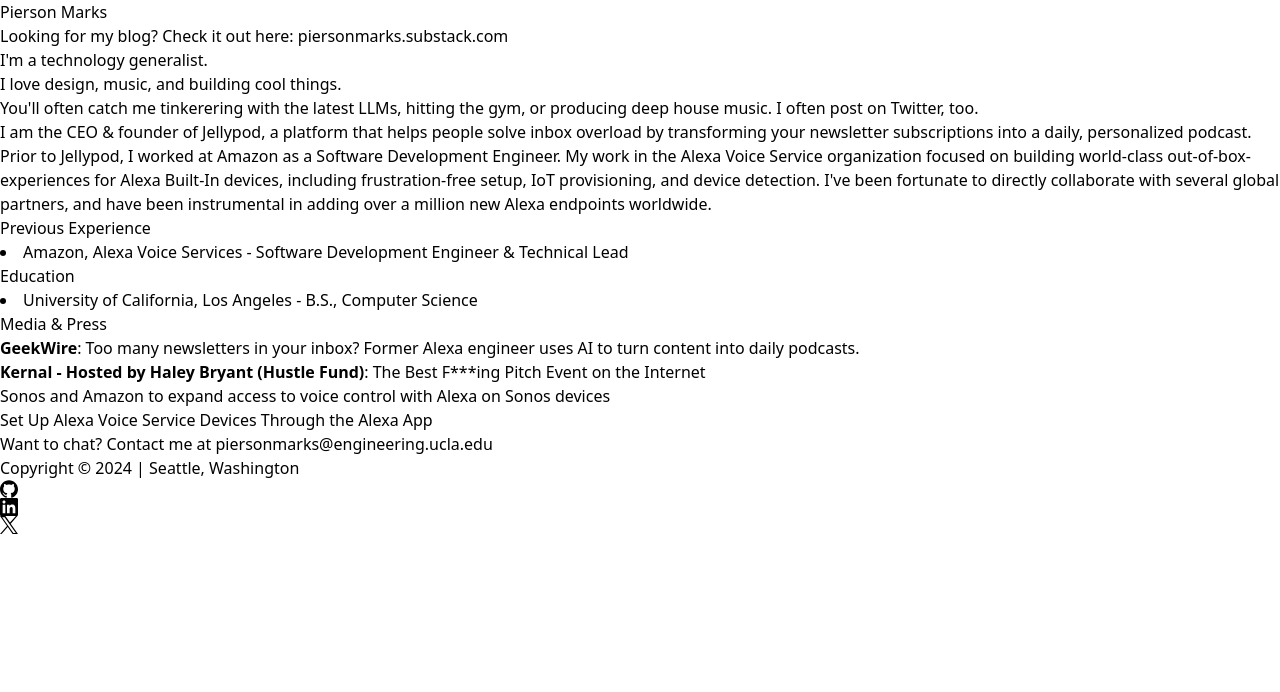
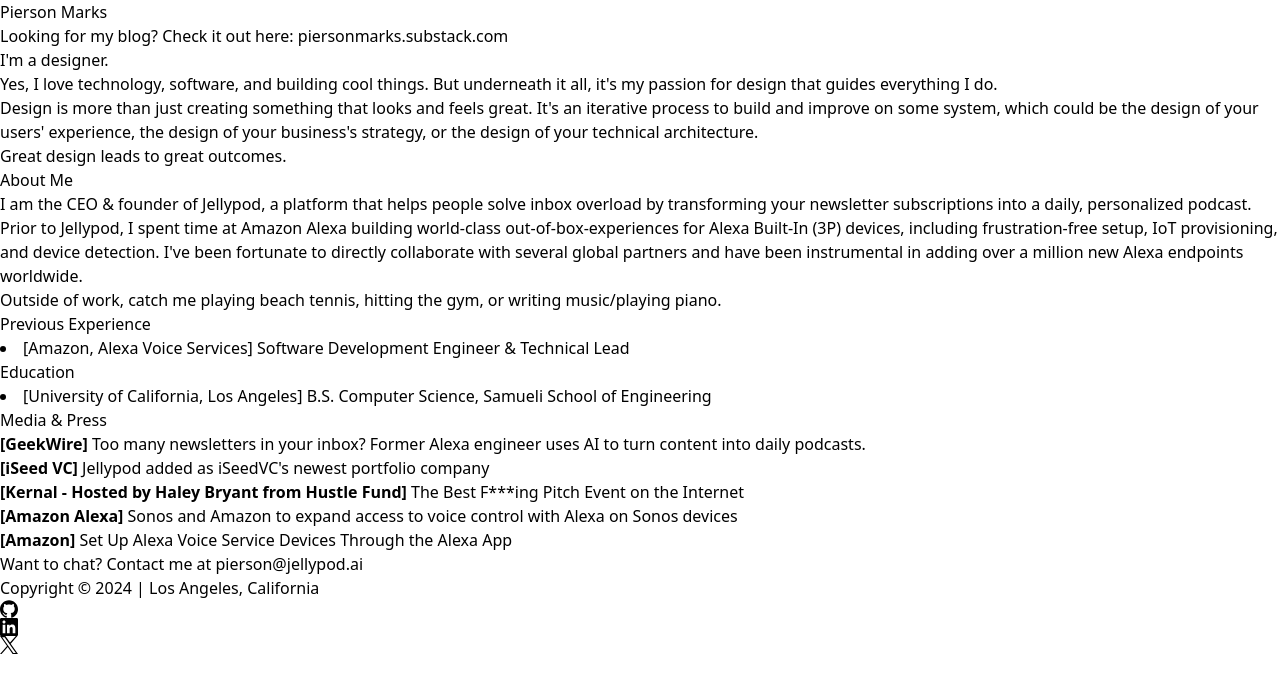
Before and after one commit to piersonmarks/personal_website, a React (Vite) app: page / in a window 1280 px wide. Shown: the top 692 px of the page. Built offline with nearby package versions, Linux system fonts and the light colour scheme.

Commit message:
Update blurb

```diff
--- a/src/App.jsx
+++ b/src/App.jsx
@@ -18,31 +18,23 @@
             </a>
           </div>
           <div className="text-justify pb-2">
-            {/* <div className="my-8">
-              <img src={image} alt="Pierson Marks" className="rounded-3xl" />
-              <p className="text-gray-400 text-xs italic mx-2 mt-0.5">
-                July 11, 2023 - Amazon HQ Spheres (Seattle, Washington)
+            <p className="pb-2">
+              I'm a <span className="underline">designer</span>.
             </p>
-            </div> */}
-            <div className="text-justify pb-2 text-xl font-medium">
-              I&apos;m a technology generalist.
+            <div className="mb-2">
+              Yes, I love technology, software, and building cool things.
+              But underneath it all, it's my passion for design that guides everything I do.
             </div>
-            <p className="pb-2">
-              I love design, music, and building cool things.
-            </p>
-            <p className="mb-2">
-              You&apos;ll often catch me tinkerering with the latest LLMs,
-              hitting the gym, or producing deep house music. I often post on{" "}
-              <a
-                className="font-semibold text-blue-500 hover:underline"
-                href="https://x.com/piersonmarks"
-                target="_blank"
-                rel="noreferrer"
-              >
-                Twitter
-              </a>
-              , too.
-            </p>
+           <div className="mb-2">
+            Design is more than just creating something that looks and feels great. It's an iterative
+            process to build and improve on some system, which could be the design of your users' experience,
+            the design of your business's strategy, or the design of your technical architecture.
+           </div>
+           <div className="font-semibold mb-2">Great design leads to great outcomes.</div>
+            <div className="text-gray-700 mt-6">
+              <div className="text-justify pb-2 text-xl font-bold">
+                About Me
+              </div>
               <p className="mb-2">
                 I am the CEO & founder of{" "}
                 <a
@@ -58,13 +50,16 @@
                 personalized podcast.{" "}
               </p>
               <p className="mb-2">
-              Prior to Jellypod, I worked at Amazon as a Software Development
-              Engineer. My work in the Alexa Voice Service organization focused
-              on building world-class out-of-box-experiences for Alexa Built-In
-              devices, including frustration-free setup, IoT provisioning, and
+                Prior to Jellypod, I spent time at Amazon Alexa building world-class
+                out-of-box-experiences for Alexa Built-In (3P) devices,
+                including frustration-free setup, IoT provisioning, and
                 device detection. I&apos;ve been fortunate to directly collaborate
-              with several global partners, and have been instrumental in adding
+                with several global partners and have been instrumental in adding
                 over a million new Alexa endpoints worldwide.
+              </p>
+            </div>
+            <p className="mb-2">
+              Outside of work, catch me playing beach tennis, hitting the gym, or writing music/playing piano.
             </p>
           </div>
           <div className="text-gray-700 mt-4">
@@ -74,11 +69,11 @@
             <ul className="align-middle list-outside ml-4"></ul>
             <li className="list-disc align-middle">
               <span className="font-semibold">
-                Amazon, Alexa Voice Services
+                [Amazon, Alexa Voice Services]
               </span>
-              <span className="italic">
+              <span className="">
                 {" "}
-                - Software Development Engineer & Technical Lead
+                Software Development Engineer & Technical Lead
               </span>
             </li>
           </div>
@@ -87,9 +82,9 @@
             <ul className="align-middle list-outside ml-4"></ul>
             <li className="list-disc align-middle">
               <span className="font-semibold">
-                University of California, Los Angeles
+                [University of California, Los Angeles]
               </span>
-              <span className="italic"> - B.S., Computer Science</span>
+              <span className="">{' '}B.S. Computer Science, Samueli School of Engineering</span>
             </li>
           </div>
           <div className="text-gray-700 mt-4">
@@ -102,22 +97,33 @@
                   href="https://www.geekwire.com/2024/too-many-newsletters-in-your-inbox-former-alexa-engineer-uses-ai-to-turn-content-into-daily-podcasts/"
                   target="_blank"
                   rel="noreferrer"
-                  className="hover:bg-blue-200 hover:underline hover:transition-all duration-150 ease-in"
+                  className="text-sm hover:bg-blue-200 hover:underline hover:transition-all duration-150 ease-in"
                 >
-                  <strong>GeekWire</strong>: Too many newsletters in your inbox?
+                  <strong>[GeekWire]</strong> Too many newsletters in your inbox?
                   Former Alexa engineer uses AI to turn content into daily
                   podcasts.
                 </a>
               </li>
               <li className="list-disc align-middle">
                 <a
+                  href="https://www.iseedvc.com/#iseed-portfolio"
+                  target="_blank"
+                  rel="noreferrer"
+                  className="text-sm hover:bg-blue-200 hover:underline hover:transition-all duration-150 ease-in"
+                >
+                  <strong>[iSeed VC]</strong> Jellypod added as iSeedVC's newest portfolio company
+                </a>
+              </li>
+
+              <li className="list-disc align-middle">
+                <a
                   href="https://kern.al/post-event/pitch-day"
                   target="_blank"
                   rel="noreferrer"
-                  className="hover:bg-blue-200 hover:underline hover:transition-all duration-150 ease-in"
+                  className="text-sm hover:bg-blue-200 hover:underline hover:transition-all duration-150 ease-in"
                 >
-                  <strong>Kernal - Hosted by Haley Bryant (Hustle Fund)</strong>
-                  : The Best F***ing Pitch Event on the Internet
+                  <strong>[Kernal - Hosted by Haley Bryant from Hustle Fund]</strong>
+                  {' '}The Best F***ing Pitch Event on the Internet
                 </a>
               </li>
               <li className="list-disc align-middle">
@@ -125,9 +131,9 @@
                   href="https://www.sonos.com/en-us/newsroom/sonos-and-alexa-expand"
                   target="_blank"
                   rel="noreferrer"
-                  className="hover:bg-blue-200 hover:underline hover:transition-all duration-150 ease-in"
+                  className="text-sm hover:bg-blue-200 hover:underline hover:transition-all duration-150 ease-in"
                 >
-                  Sonos and Amazon to expand access to voice control with Alexa
+                  <strong>[Amazon Alexa]</strong> Sonos and Amazon to expand access to voice control with Alexa
                   on Sonos devices
                 </a>
               </li>
@@ -136,23 +142,23 @@
                   href="https://developer.amazon.com/en-US/blogs/alexa/device-makers/2021/06/now-available-set-up-alexa-voice-service-devices-through-the-alexa-app"
                   target="_blank"
                   rel="noreferrer"
-                  className="hover:bg-blue-200 hover:underline  hover:transition-all duration-150 ease-in"
+                  className="text-sm hover:bg-blue-200 hover:underline  hover:transition-all duration-150 ease-in"
                 >
-                  Set Up Alexa Voice Service Devices Through the Alexa App
+                  <strong>[Amazon]</strong> Set Up Alexa Voice Service Devices Through the Alexa App
                 </a>
               </li>
             </ul>
           </div>
         </main>
         <div className="fixed sticky w-full">
-          <div className="grid text-md text-gray-500 justify-center text-center mx-auto mb-3">
+          <div className="grid text-sm text-gray-500 justify-center text-center mx-auto mb-3">
             <span>
               Want to chat? Contact me at{" "}
-              <span className="italic">piersonmarks@engineering.ucla.edu</span>
+              <span className="italic">pierson@jellypod.ai</span>
             </span>
           </div>
-          <div className="grid text-sm text-gray-500 justify-center mx-auto">
-            Copyright © 2024 | Seattle, Washington
+          <div className="grid text-xs text-gray-500 justify-center mx-auto">
+            Copyright © 2024 | Los Angeles, California
           </div>
           <div className="grid-cols-2 mx-auto font-medium mt-3 text-center mb-1">
             <a
```
Lines whose indentation alone changed are shown as unchanged.
